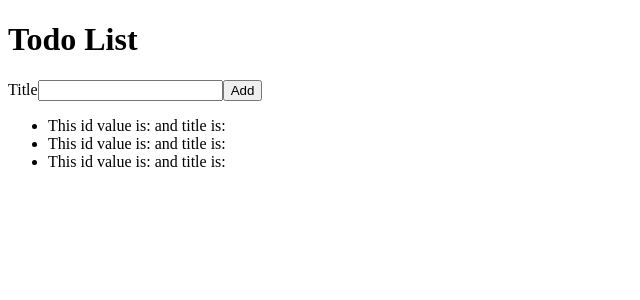
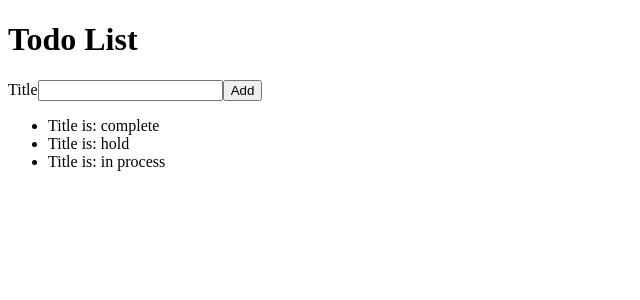
Before and after one commit to edgarinfo/react_front_end_class, a React (Create React App) app: page / in a window 1280 px wide. Shown: the top 300 px of the page, without its empty margins (0-640 px from the left). Built offline with nearby package versions, Linux system fonts and the light colour scheme; the HTML template or start-up script is replaced by a standard one.

Commit message:
lesson 1.3 completed

```diff
--- a/src/AddTodoForm.js
+++ b/src/AddTodoForm.js
@@ -4,10 +4,10 @@ function AddTodoForm(props) {
 
     function handleAddTodo(event) {
         event.preventDefault();
-        let todoTitle = event.target.title;
+        let todoTitle = event.target.title.value;
         console.log(todoTitle);
         event.target.reset();
-        //props.onAddTodo(todoTitle);
+        props.onAddTodo(todoTitle);
     }
 
     return (
--- a/src/App.js
+++ b/src/App.js
@@ -4,7 +4,7 @@ import TodoList from './TodoList.js';
 
 function App() {
 
-  const [newTodo, setNewTodo] = React.useState("");
+  const [newTodo, setNewTodo] = React.useState('');
 
   return (
     <div>
--- a/src/TodoList.js
+++ b/src/TodoList.js
@@ -19,9 +19,9 @@ const todoList = [
 function TodoList() {
     return (
       <ul>
-        {todoList.map( (item) => {
+        {todoList.map( function(todo) {
           return (
-            <TodoListItem key={item} />
+            <TodoListItem key={todo.id} item={todo} />
           );
         })}
       </ul>
--- a/src/TodoListItem.js
+++ b/src/TodoListItem.js
@@ -1,8 +1,9 @@
 import React from 'react';
 
 function TodoListItem(props) {
+
     return (
-        <li>This id value is: {props.id} and title is: {props.title}</li>
+        <li>Title is: {props.item.title}</li>
     );
 }
 
```
